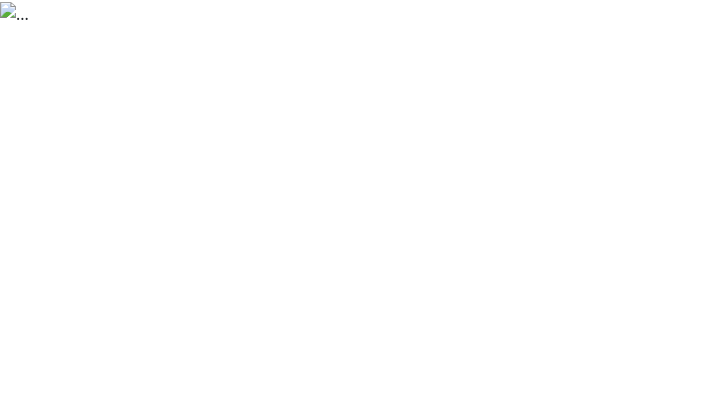
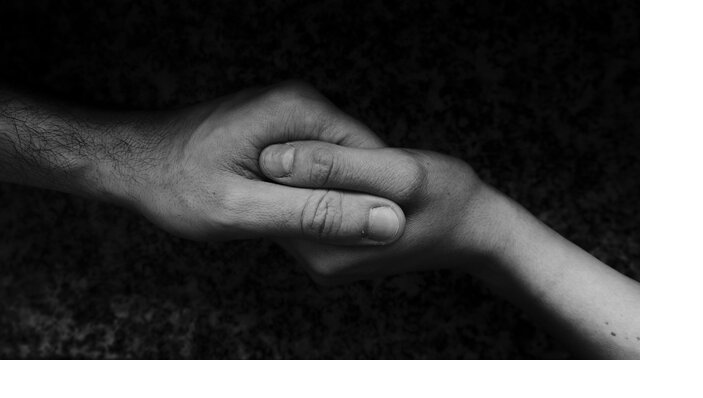
Before and after one commit to nicosimone23/CacciaAlTesoro, a website: page Index2.html in a window 1280 px wide. Shown: the whole page, without its empty margins (0-703 px from the left). Drawn offline with nearby package versions, Linux system fonts and the light colour scheme.

Commit message:
Update Index2.html

```diff
--- a/Index2.html
+++ b/Index2.html
@@ -7,7 +7,7 @@
     <link href="https://cdn.jsdelivr.net/npm/bootstrap@5.3.3/dist/css/bootstrap.min.css" rel="stylesheet" integrity="sha384-QWTKZyjpPEjISv5WaRU9OFeRpok6YctnYmDr5pNlyT2bRjXh0JMhjY6hW+ALEwIH" crossorigin="anonymous">
   </head>
   <body>
-   <img src="..." class="img-fluid" alt="...">
+   <img src="Img/Mani.jpeg" class="img-fluid" alt="...">
     <script src="https://cdn.jsdelivr.net/npm/bootstrap@5.3.3/dist/js/bootstrap.bundle.min.js" integrity="sha384-YvpcrYf0tY3lHB60NNkmXc5s9fDVZLESaAA55NDzOxhy9GkcIdslK1eN7N6jIeHz" crossorigin="anonymous"></script>
   </body>
 </html>
```
